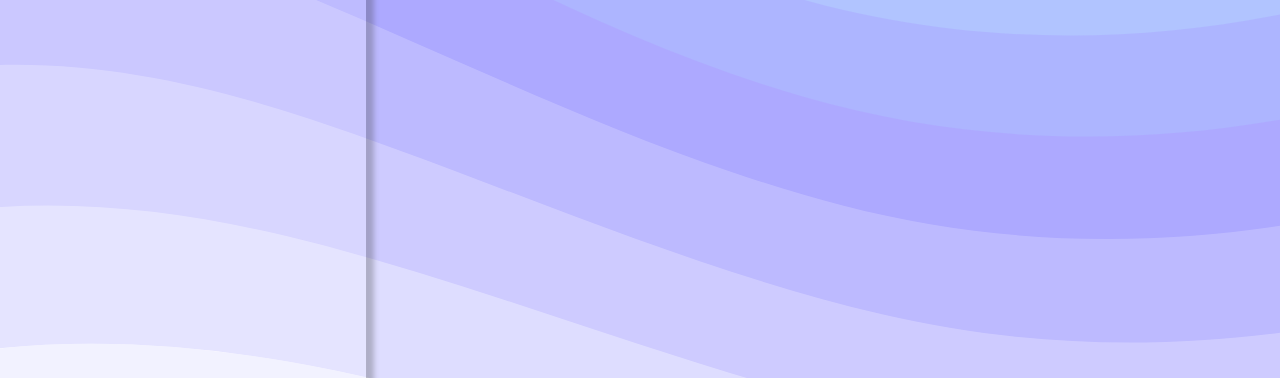
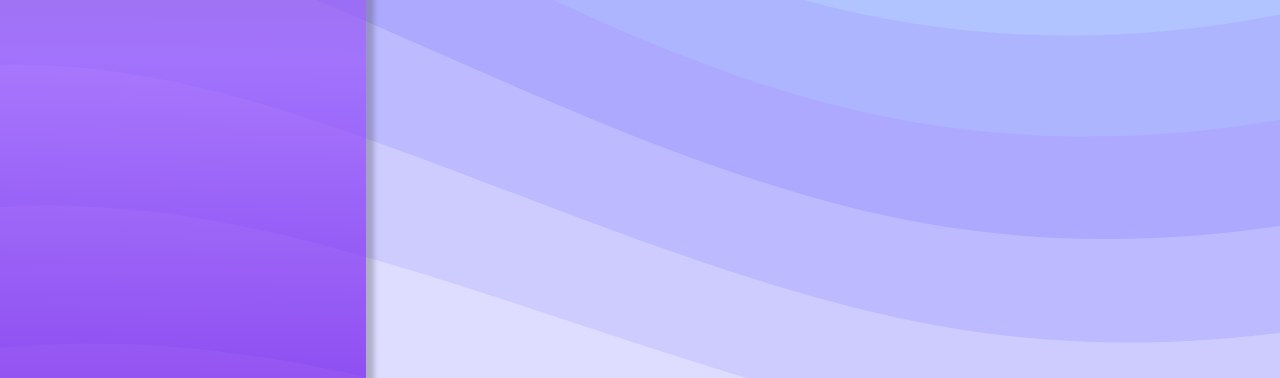
Before and after one commit to Murilo358/ToDoList, a React (Vite) app: page / in a window 1280 px wide. Shown: the part 337-715 px from the top of the page. Built offline with nearby package versions, Linux system fonts and the light colour scheme; no server answers; the database is empty; sample sign-in values are in the browser's storage.

Commit message:
changing quill color

```diff
--- a/src/css/SideBar.css
+++ b/src/css/SideBar.css
@@ -4,6 +4,9 @@
 .search {
   height: 60px;
   padding-top: 10px;
+}
+.sideBar {
+  color: rgb(255, 255, 255);
 }
 
 .app-content-appName {
@@ -35,7 +38,6 @@
   background-color: #5a00ad;
   color: rgb(255, 238, 0);
   font-size: 20px;
-  opacity: 0.9;
   font-weight: bold;
 }
 
@@ -54,7 +56,13 @@
 .desktop-menu {
   flex: 0.8;
   box-shadow: 10px 0 5px -2px #3a3a3a48;
-  background-color: #ffffff34;
+  background: rgb(95, 0, 232);
+  background: linear-gradient(
+    1deg,
+    rgba(97, 0, 232, 0.701) 0%,
+    rgba(151, 84, 251, 0.701) 50%,
+    rgba(124, 91, 180, 0.701) 99%
+  );
 
   color: rgb(0, 0, 0);
 }
```
